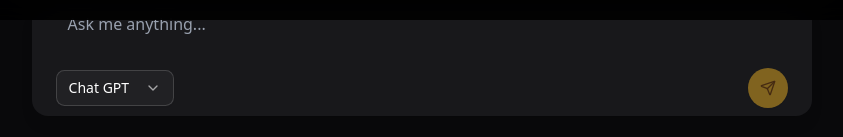
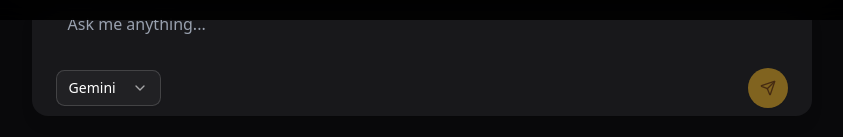
Before and after one commit to shahid-mohammed-9x/9x_ai_chat, a React (Vite) app in the folder user-frontend/: page /chat/1 in a window 1280 px wide. Shown: the part 780-917 px from the top of the page, without its empty margins (346-1189 px from the left). Built offline with nearby package versions, Linux system fonts and the light colour scheme.

Commit message:
added the groq model

```diff
--- a/user-frontend/src/views/features/chat/AIResponses.jsx
+++ b/user-frontend/src/views/features/chat/AIResponses.jsx
@@ -19,7 +19,7 @@ const modelIcons = {
   gemini: gemini,
   deepseek: deepseek,
   groq: groq,
-  sonar: sonar,
+  // sonar: sonar,
 };
 
 const AIResponses = ({ docs, info, profileDetails }) => {
--- a/user-frontend/src/views/features/chat/ChatFooter.jsx
+++ b/user-frontend/src/views/features/chat/ChatFooter.jsx
@@ -13,14 +13,14 @@ import { Loader2 } from 'lucide-react';
 const aiModels = [
   { value: 'gemini', label: 'Gemini' },
   { value: 'chatgpt', label: 'Chat GPT' },
-  { value: 'gork', label: 'Gork' },
+  { value: 'groq', label: 'Groq' },
   { value: 'claude', label: 'Claude' },
   { value: 'deepseek', label: 'DeepSeek' },
-  { value: 'sonar', label: 'Sonar' },
+  // { value: 'sonar', label: 'Sonar' },
 ];
 
 const ChatFooter = ({ onClickFunction, loading = false, clearInput = false }) => {
-  const [selectedModels, setSelectedModels] = useState(['chatgpt']);
+  const [selectedModels, setSelectedModels] = useState(['gemini']);
   const [info, setInfo] = useState({
     inputMessage: '',
   });
```
Also changed, not shown: 1 other file (tests, documents, lock files or other folders).
